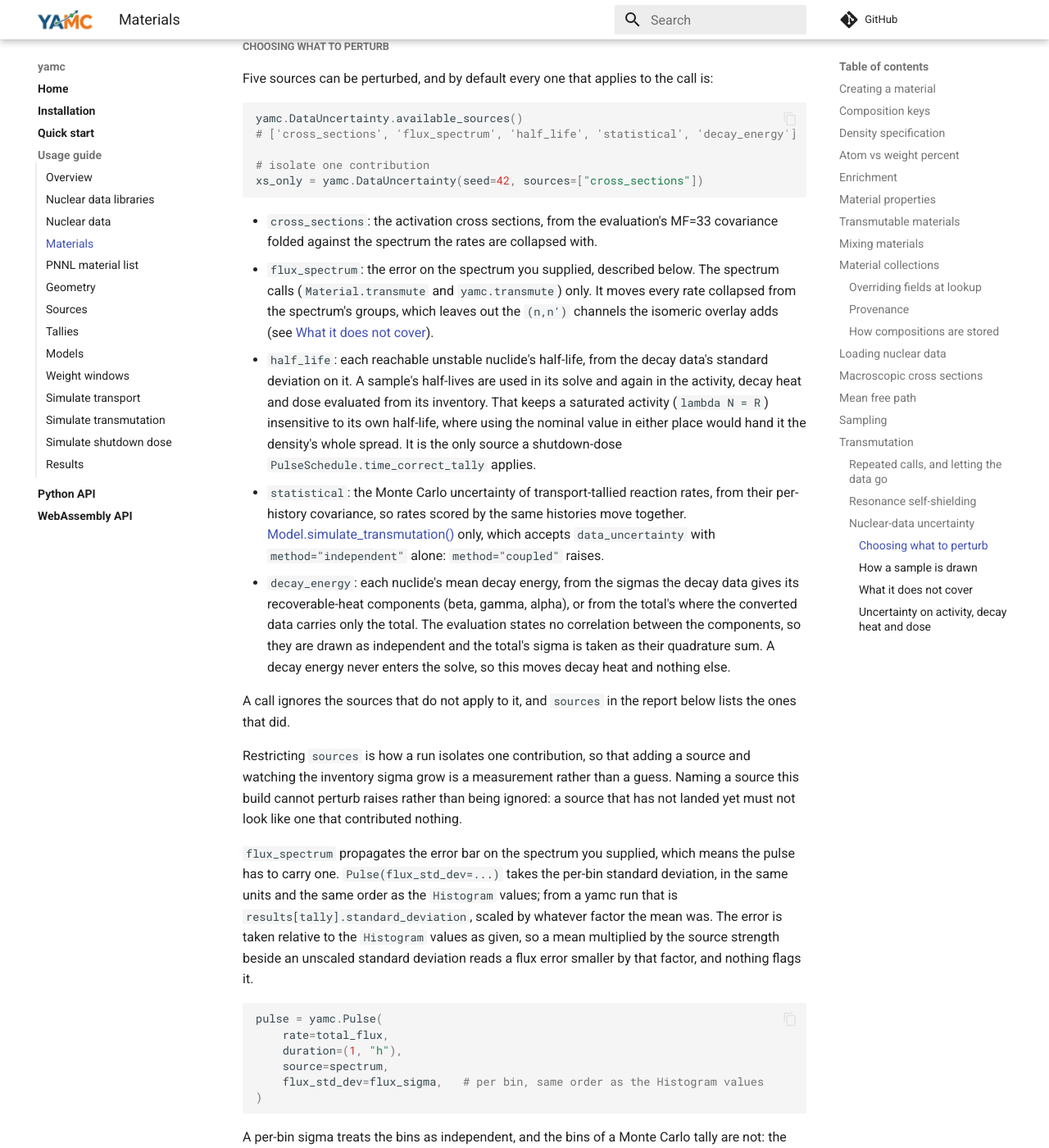
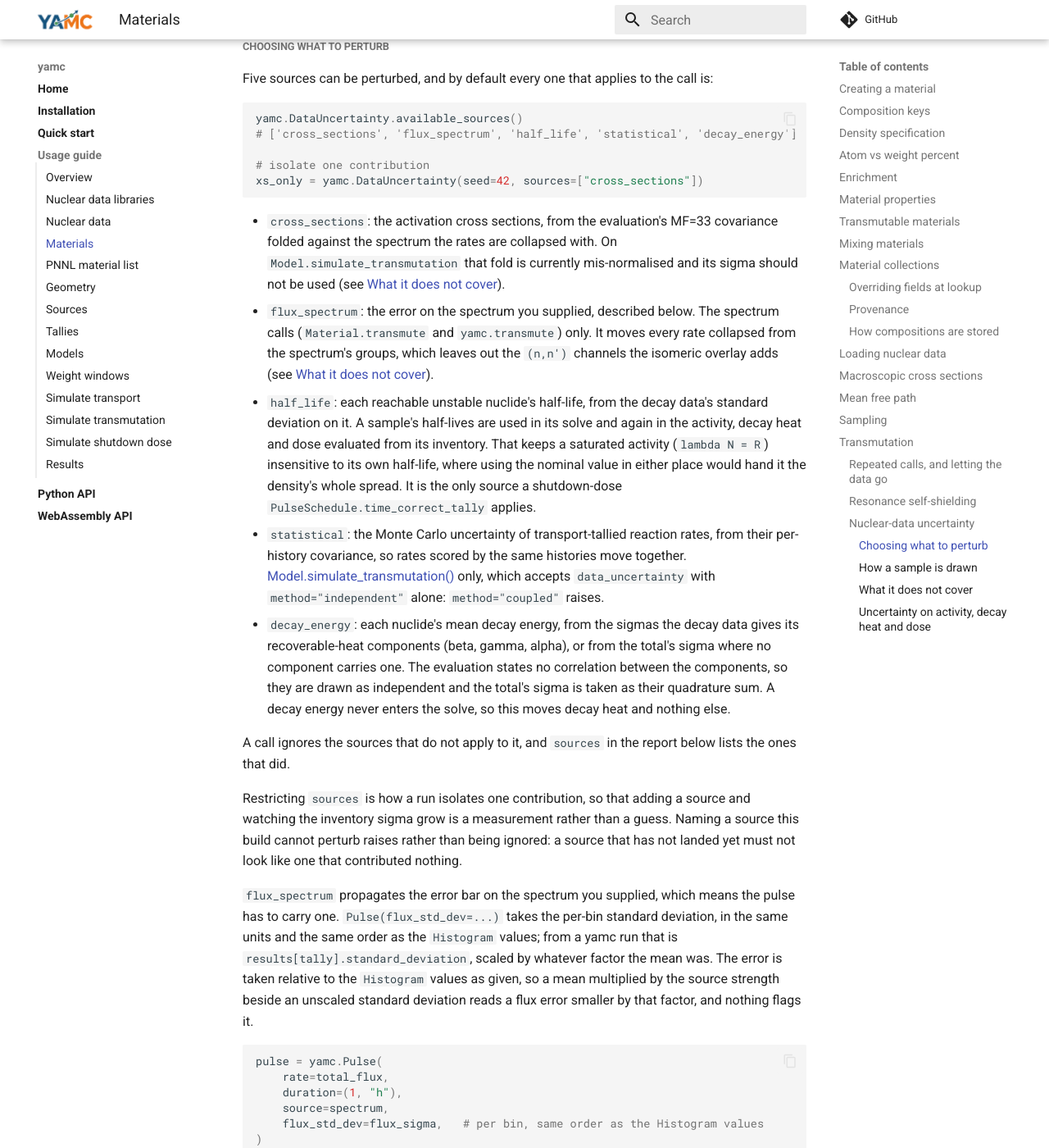
Before and after one commit to fusion-neutronics/yamc, an MkDocs documentation site: the page built from docs/materials.md, in a window 1280 px wide and 1400 px high, scrolled down 11229 px. Shown: the whole window at 82% size. Built offline with MkDocs 1.6.1 and Material for MkDocs 9.7.7, drawn with Linux system fonts in a browser that asks for light colours; comment, search, counter and statistics services are not loaded; some of the changed text lies outside the part shown.

Commit message:
Say the transport cross-section fold is mis-normalised, and fix two conditions
On Model.simulate_transmutation the MF=33 fold weights with the tallied
spectrum summed over every history while the rates are per source particle
and per unit volume, so the cross_sections sigma is overstated by about
particles times volume (core#191). The page now says so where the source is
described and in what it does not cover, and gives the sources to use until
it is fixed.

The decay-energy total is drawn when no component carries a sigma, not only
when the components are absent. Tallied-rate statistics are named as held
also when nothing was tallied to draw. Rewrap the not_perturbed paragraph.

````diff
--- a/docs/materials.md
+++ b/docs/materials.md
@@ -552,7 +552,10 @@ xs_only = yamc.DataUncertainty(seed=42, sources=["cross_sections"])
 ```
 
 - ``cross_sections``: the activation cross sections, from the evaluation's MF=33
-  covariance folded against the spectrum the rates are collapsed with.
+  covariance folded against the spectrum the rates are collapsed with. On
+  ``Model.simulate_transmutation`` that fold is currently mis-normalised and
+  its sigma should not be used (see [What it does not
+  cover](#what-it-does-not-cover)).
 - ``flux_spectrum``: the error on the spectrum you supplied, described below.
   The spectrum calls (``Material.transmute`` and ``yamc.transmute``) only. It
   moves every rate collapsed from the spectrum's groups, which leaves out the
@@ -573,7 +576,7 @@ xs_only = yamc.DataUncertainty(seed=42, sources=["cross_sections"])
   ``method="coupled"`` raises.
 - ``decay_energy``: each nuclide's mean decay energy, from the sigmas the decay
   data gives its recoverable-heat components (beta, gamma, alpha), or from the
-  total's where the converted data carries only the total. The evaluation
+  total's sigma where no component carries one. The evaluation
   states no correlation between the components, so they are drawn as
   independent and the total's sigma is taken as their quadrature sum. A decay
   energy never enters the solve, so this moves decay heat and nothing else.
@@ -636,8 +639,8 @@ one, and the settling test cannot detect that.
 
 The other sources draw from a Gaussian on the stated sigma or covariance. A flux
 bin, tallied rate or decay energy drawn below zero is set to zero (for decay
-energy, each beta, gamma and alpha component separately, or the total where only
-the total is stated), and a half-life drawn at or below zero is set to a
+energy, each beta, gamma and alpha component separately, or the total where no
+component carries a sigma), and a half-life drawn at or below zero is set to a
 millionth of its nominal value.
 ``get_data_uncertainty_info`` counts the flux, tallied-rate and half-life cases
 (``flux_bins_floored``, ``statistical_floored`` and ``half_lives_floored``, each
@@ -753,6 +756,16 @@ where.
   another block on the same reaction states one over that range. For Cr52
   ``(n,p)`` that block is the LB=8 one, itself folded on the wrong scale, so the
   channel reads as fully covered.
+- **Cross sections on a transport run.** In ``Model.simulate_transmutation``
+  the covariance is folded against the tallied spectrum as summed over every
+  history, while the rates it is divided by are per source particle and per
+  unit volume. The relative sigma from the ``cross_sections`` source is
+  overstated there by a factor of about the particle count times the volume
+  (in cm^3), every channel a relative block names is listed in
+  ``partials_above_rate``, and ``has_gaps`` is True. ``Material.transmute`` is
+  not affected. Until this is fixed
+  ([core#191](https://github.com/fusion-neutronics/core/issues/191)), give a
+  transport run ``sources=["statistical", "half_life", "decay_energy"]``.
 - **Self-shielding.** With ``self_shielding_shape`` or ``self_shielding_chord``
   set, every sample uses the flux depression computed from the evaluated cross
   sections, and that pulls two ways. A perturbed capture cross section neither
@@ -828,12 +841,11 @@ The rest depend on the run. Half-life, decay energy and the activation cross
 sections are named when ``sources`` leaves them out, and on a transport call the
 flux's response to perturbed cross sections is named whenever the
 ``cross_sections`` source is on, since the one transport is not rerun per
-sample. On a spectrum call the
-flux spectrum is named when no spectrum's flux is drawn, and named as held for
-spectra without a sigma only when some are drawn and some are not. On a
-transport call the tallied-rate statistics are named when the ``statistical``
-source is off. The self-shielding
-correction is named whenever self-shielding is set.
+sample. On a spectrum call the flux spectrum is named when no spectrum's flux is
+drawn, and named as held for spectra without a sigma only when some are drawn
+and some are not. On a transport call the tallied-rate statistics are named when
+the ``statistical`` source is off or there are no tallied rates to draw. The
+self-shielding correction is named whenever self-shielding is set.
 
 Because a reported sigma of zero can mean "well known" or "nothing published",
 the report, ``get_data_uncertainty_info``, keeps a nuclide with no usable MF=33
````
